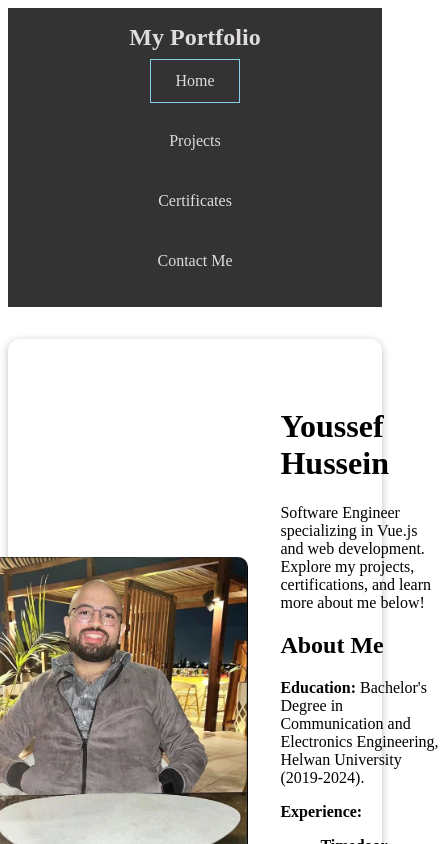
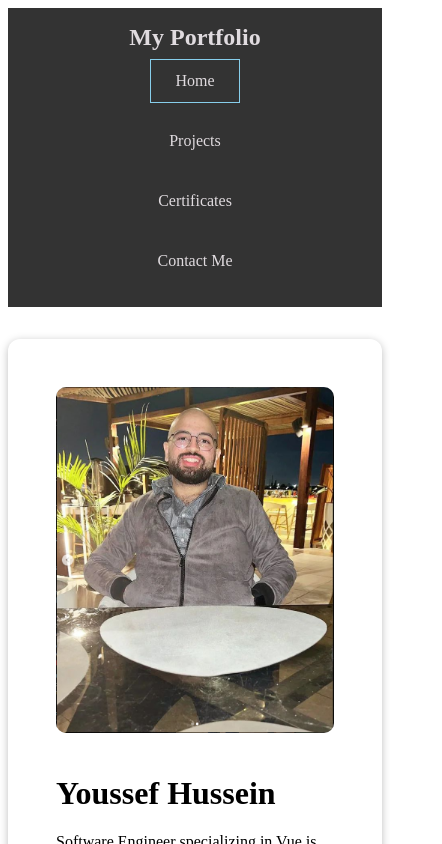
Before and after one commit to YoussefHussein57/Vue-Projects, a Vue app: page / in a window 390 px wide. Shown: the top 844 px of the page, 442 px wide, since content can reach past the window. Built offline with nearby package versions, Linux system fonts and the light colour scheme.

Commit message:
Responsive Home

```diff
--- a/src/pages/MyHome.vue
+++ b/src/pages/MyHome.vue
@@ -73,19 +73,35 @@
 .home {
   padding: 2em;
   display: flex;
+  flex-direction: column;
   align-items: center;
   justify-content: center;
 }
 
 .home-content {
   display: flex;
+  flex-direction: column;
+  align-items: center;
+  text-align: center;
+}
+
+@media (min-width: 768px) {
+  .home-content {
     flex-direction: row;
     align-items: flex-start;
   }
+}
 
 .photo {
+  margin-bottom: 1em;
+  flex-shrink: 0;
+}
+
+@media (min-width: 768px) {
+  .photo {
     margin-right: 2em;
-    flex-shrink: 0;
+    margin-bottom: 0;
+  }
 }
 
 .details {
@@ -93,7 +109,8 @@
 }
 
 img {
-    width: 300px;
+  width: 100%;
+  max-width: 300px;
   border-radius: 10px;
 }
 
```
Lines whose indentation alone changed are shown as unchanged.
